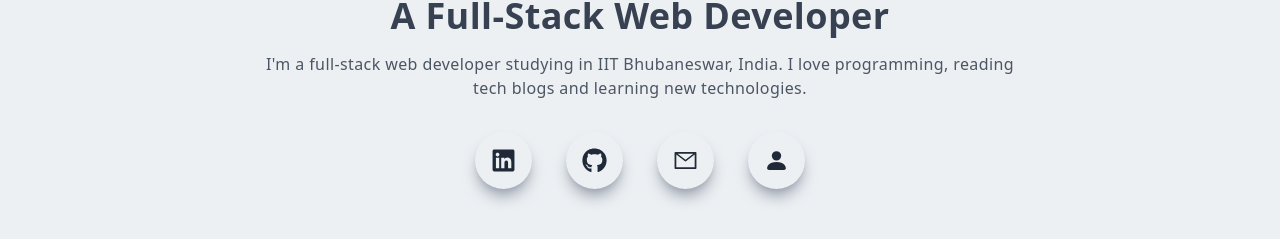
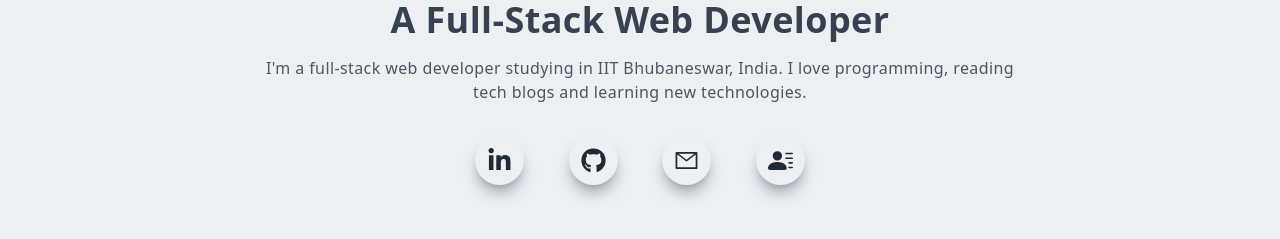
Before and after one commit to codewithsathya/portfolio, a Next.js app: page / in a window 1280 px wide. Shown: the part 356-595 px from the top of the page. Built offline with nearby package versions, Linux system fonts and the light colour scheme.

Commit message:
Add social links

```diff
--- a/components/Main.tsx
+++ b/components/Main.tsx
@@ -1,7 +1,8 @@
+import Link from "next/link";
 import React from "react";
 import { AiOutlineMail } from "react-icons/ai";
-import { BsFillPersonFill } from "react-icons/bs";
-import { FaGithub, FaLinkedin } from "react-icons/fa";
+import { BsFillPersonFill, BsFillPersonLinesFill } from "react-icons/bs";
+import { FaGithub, FaLinkedin, FaLinkedinIn } from "react-icons/fa";
 
 const Main = () => {
   return (
@@ -14,26 +15,45 @@ const Main = () => {
           <h1 className="py-4 text-gray-700">
             Hi, I&apos;m <span className="text-[#5651e5]">Sathiya</span>
           </h1>
-          <h2 className="text-gray-700">
-            A Full-Stack Web Developer
-          </h2>
+          <h2 className="text-gray-700">A Full-Stack Web Developer</h2>
           <p className="py-4 text-gray-600 max-w-[70%] m-auto">
-            I&apos;m a full-stack web developer studying in IIT Bhubaneswar, India. I love programming, reading tech blogs and learning new technologies.
-            {/* I am also crypto enthusiast and made some projects related to crypto which helped me while trading. I&apos;m currently learning Data Structures and Algorithms in leetcode. */}
+            I&apos;m a full-stack web developer studying in IIT Bhubaneswar,
+            India. I love programming, reading tech blogs and learning new
+            technologies.
           </p>
           <div className="flex items-center justify-between max-w-[330px] m-auto py-4">
-            <div className="rounded-full shadow-lg shadow-gray-400 p-4 cursor-pointer hover:scale-105 ease-in duration-300">
-              <FaLinkedin size={25}/>
-            </div>
-            <div className="rounded-full shadow-lg shadow-gray-400 p-4 cursor-pointer hover:scale-105 ease-in duration-300">
-              <FaGithub size={25}/>
-            </div>
-            <div className="rounded-full shadow-lg shadow-gray-400 p-4 cursor-pointer hover:scale-105 ease-in duration-300">
-              <AiOutlineMail size={25}/>
-            </div>
-            <div className="rounded-full shadow-lg shadow-gray-400 p-4 cursor-pointer hover:scale-105 ease-in duration-300">
-              <BsFillPersonFill size={25}/>
-            </div>
+            <a
+              href="https://www.linkedin.com/in/myselfsathya/"
+              target="_blank"
+              rel="noreferrer"
+            >
+              <div className="rounded-full shadow-lg shadow-gray-400 p-3 cursor-pointer hover:scale-105 ease-in duration-300">
+                <FaLinkedinIn size={25} />
+              </div>
+            </a>
+            <a
+              href="https://github.com/codewithsathya"
+              target="_blank"
+              rel="noreferrer"
+            >
+              <div className="rounded-full shadow-lg shadow-gray-400 p-3 cursor-pointer hover:scale-105 ease-in duration-300">
+                <FaGithub size={25} />
+              </div>
+            </a>
+            <Link href="/#contact">
+              <div className="rounded-full shadow-lg shadow-gray-400 p-3 cursor-pointer hover:scale-105 ease-in duration-300">
+                <AiOutlineMail size={25} />
+              </div>
+            </Link>
+            <a
+              href="https://resume.codewithsathya.com"
+              target="_blank"
+              rel="noreferrer"
+            >
+              <div className="rounded-full shadow-lg shadow-gray-400 p-3 cursor-pointer hover:scale-105 ease-in duration-300">
+                <BsFillPersonLinesFill size={25} />
+              </div>
+            </a>
           </div>
         </div>
       </div>
--- a/components/Navbar.tsx
+++ b/components/Navbar.tsx
@@ -9,6 +9,7 @@ import { BsFillPersonLinesFill } from "react-icons/bs";
 const Navbar = () => {
   const [nav, setNav] = useState(false);
   const [shadow, setShadow] = useState(false);
+  const [linkColor, setLinkColor] = useState("#1f2937")
 
   const handleNav = () => {
     setNav(!nav);
@@ -27,6 +28,7 @@ const Navbar = () => {
 
   return (
     <div
+      style={{background: "#ecf0f0"}}
       className={
         shadow
           ? "fixed w-full h-20 shadow-xl z-[100]"
@@ -43,7 +45,7 @@ const Navbar = () => {
           />
         </Link>
         <div>
-          <ul className="hidden md:flex px-4">
+          <ul style={{color: `${linkColor}`}} className="hidden md:flex px-4">
             <Link href="/#about">
               <li className="ml-10 text-sm uppercase hover:border-b">About</li>
             </Link>
@@ -72,8 +74,8 @@ const Navbar = () => {
         <div
           className={
             nav
-              ? "fixed left-0 top-0 w-[100%] sm:w-[60%] md:w-[45%] h-screen bg-[#edf0f3] p-10 ease-in duration-500"
-              : "fixed left-[-100%] top-0 p-10 ease-in duration-500"
+              ? "fixed left-0 top-0 w-[100%] sm:w-[60%] md:w-[45%] h-screen bg-[#edf0f3] p-10 ease-in duration-300"
+              : "fixed left-[-100%] top-0 p-10 ease-in duration-300"
           }
         >
           <div>
@@ -99,20 +101,20 @@ const Navbar = () => {
           </div>
           <div className="py-4 flex flex-col">
             <ul className="uppercase">
-              <Link href="/">
-                <li className="py-4 text-md">Home</li>
+              <Link href="/" >
+                <li onClick={() => setNav(false)} className="py-4 text-md">Home</li>
               </Link>
               <Link href="/#about">
-                <li className="py-4 text-md">About</li>
+                <li onClick={() => setNav(false)} className="py-4 text-md">About</li>
               </Link>
               <Link href="/#skills">
-                <li className="py-4 text-md">Skills</li>
+                <li onClick={() => setNav(false)} className="py-4 text-md">Skills</li>
               </Link>
               <Link href="/#projects">
-                <li className="py-4 text-md">Projects</li>
+                <li onClick={() => setNav(false)} className="py-4 text-md">Projects</li>
               </Link>
               <Link href="/#contact">
-                <li className="py-4 text-md">Contact</li>
+                <li onClick={() => setNav(false)} className="py-4 text-md">Contact</li>
               </Link>
             </ul>
             <div className="pt-20">
@@ -120,18 +122,26 @@ const Navbar = () => {
                 Let&apos;s Connect
               </p>
               <div className="flex items-center justify-around my-4 w-full sm:w-[80%]">
+                <a href="https://www.linkedin.com/in/myselfsathya/" target="_blank" rel="noreferrer">
                   <div className="rounded-full shadow-lg shadow-gray-400 p-3 cursor-pointer hover:scale-105 ease-in duration-300">
                     <FaLinkedinIn size={25} />
                   </div>
+                </a>
+                <a href="https://github.com/codewithsathya" target="_blank" rel="noreferrer">
                   <div className="rounded-full shadow-lg shadow-gray-400 p-3 cursor-pointer hover:scale-105 ease-in duration-300">
                     <FaGithub size={25} />
                   </div>
-                <div className="rounded-full shadow-lg shadow-gray-400 p-3 cursor-pointer hover:scale-105 ease-in duration-300">
+                </a>
+                <Link href="/#contact">
+                  <div onClick={() => setNav(!nav)} className="rounded-full shadow-lg shadow-gray-400 p-3 cursor-pointer hover:scale-105 ease-in duration-300">
                     <AiOutlineMail size={25} />
                   </div>
+                </Link>
+                <a href="https://resume.codewithsathya.com" target="_blank" rel="noreferrer">
                   <div className="rounded-full shadow-lg shadow-gray-400 p-3 cursor-pointer hover:scale-105 ease-in duration-300">
                     <BsFillPersonLinesFill size={25} />
                   </div>
+                </a>
               </div>
             </div>
           </div>
--- a/components/Projects.tsx
+++ b/components/Projects.tsx
@@ -10,10 +10,10 @@ const Projects = () => {
   return (
     <div id="projects" className="w-full h-auto py-12">
       <div className="max-w-[1240px] mx-auto px-2 py-16">
-        <p className="text-xl tracking-widest uppercase text-[#5651e5]">
+        <p className="px-8 text-xl tracking-widest uppercase text-[#5651e5]">
           Projects
         </p>
-        <h2 className="py-4">What I&apos;Built</h2>
+        <h2 className="py-4 px-8">What I&apos;Built</h2>
         <div className="grid md:grid-cols-2 gap-8">
           <ProjectItem title="Photopia" backgroundImg={photopiaImg} projectUrl="/" description="A Social media app made with NodeJS for a Hackathon"/>
           <ProjectItem title="Cryptotracker" backgroundImg={cryptotrackerImg} projectUrl="/" description="React app that shows change in price of cryptos in custom time frames."/>
```
Also changed, not shown: components/Skills.tsx (+81 -46 lines). Lines whose indentation alone changed are shown as unchanged.
